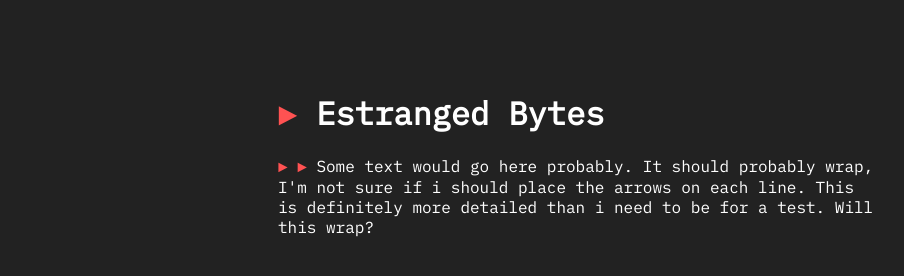
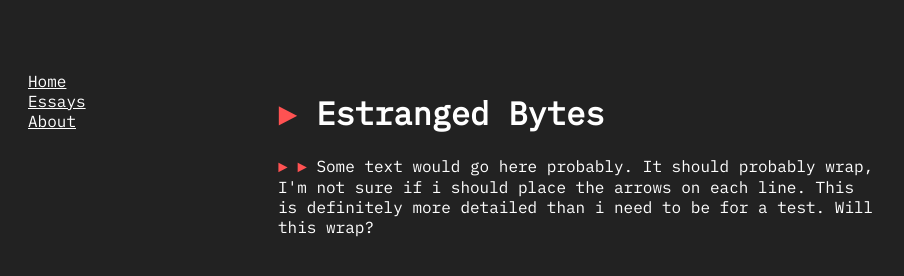
Before and after one commit to wqsudotee/estrangedbytes, a plain HTML site: page index.html in a window 1280 px wide. Shown: the whole page, without its empty margins (0-904 px from the left). Drawn offline with nearby package versions, Linux system fonts and the light colour scheme.

Commit message:
adding jq and links

```diff
--- a/index.html
+++ b/index.html
@@ -2,11 +2,16 @@
     <head>
         <link rel="stylesheet" href="/styles/base.css">
         <link href="https://fonts.googleapis.com/css?family=IBM+Plex+Mono" rel="stylesheet">
+        <script src="https://ajax.googleapis.com/ajax/libs/jquery/3.3.1/jquery.min.js"></script>
     </head>
     <body>
         <div class="container">
             <header></header>
-            <nav></nav>
+            <nav>
+                <a class="navlink" href="index.html">Home</a>
+                <a class="navlink" href="essays.html">Essays</a>
+                <a class="navlink" href="about.html">About</a>
+            </nav>
             <main>
             <h1><span class="accent">&#9658;</span> Estranged Bytes</h1>
             <p><span class="accent">&#9658; &#9658;</span>
--- a/styles/base.css
+++ b/styles/base.css
@@ -3,6 +3,13 @@ body {
     background-color: #222;
     color: #FFF;
     font-family: 'IBM Plex Mono', monospace;
+}
+
+.navlink {
+    color: #FFF;
+    width: 100%;
+    display: inline-block;
+    margin-left: 10px;
 }
 
 .accent {
```
